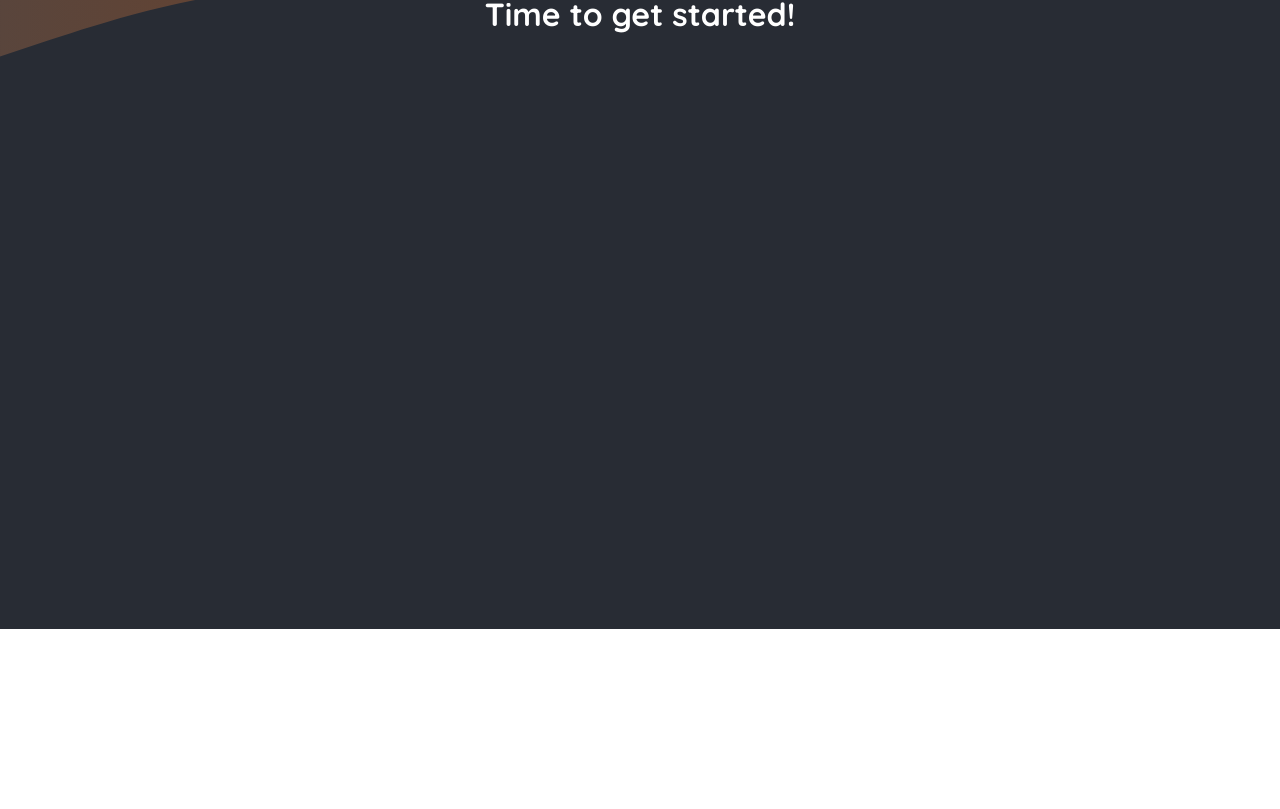
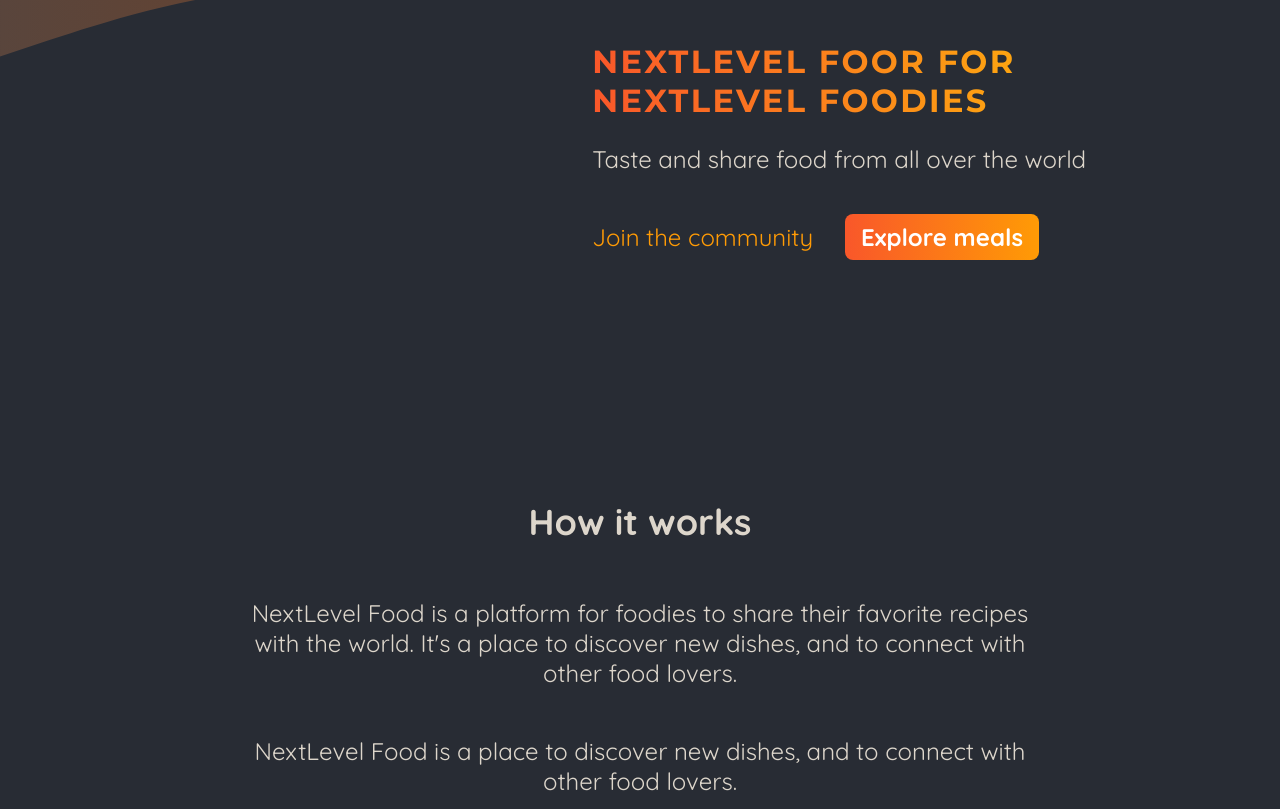
Before and after one commit to pedrolopezbiedma/Next, a Next.js app in the folder foodies/: page / in a window 1280 px wide. Shown: the part 171-980 px from the top of the page. Before the commit the page ends 800 px from the top, so only its background shows below. Built offline with nearby package versions, Linux system fonts and the light colour scheme.

Commit message:
Video 103

```diff
--- /dev/null
+++ b/foodies/app/page.module.css
@@ -0,0 +1,75 @@
+.header {
+  display: flex;
+  gap: 3rem;
+  margin: 3rem auto;
+  width: 90%;
+  max-width: 75rem;
+}
+
+.slideshow {
+  width: 40rem;
+  height: 25rem;
+}
+
+.hero {
+  color: #ddd6cb;
+  font-size: 1.5rem;
+}
+
+.hero h1 {
+  font-size: 2rem;
+  font-weight: bold;
+  font-family: 'Montserrat', sans-serif;
+  letter-spacing: 0.15rem;
+  text-transform: uppercase;
+  background: linear-gradient(90deg, #f9572a, #ffc905);
+  background-clip: text;
+  -webkit-background-clip: text;
+  -webkit-text-fill-color: transparent;
+}
+
+.cta {
+  font-size: 1.5rem;
+  display: flex;
+  gap: 1rem;
+}
+
+.cta a {
+  display: inline-block;
+  margin-top: 1rem;
+  padding: 0.5rem 1rem;
+  border-radius: 0.5rem;
+  background: linear-gradient(90deg, #f9572a, #ff9b05);
+  color: #ffffff;
+  font-weight: bold;
+  text-decoration: none;
+}
+
+.cta a:hover,
+.cta a:active {
+  background: linear-gradient(90deg, #fd4715, #f9b241);
+}
+
+.cta a:first-child {
+  background: transparent;
+  font-weight: normal;
+  color: #ff9b05;
+  padding-left: 0;
+}
+
+.cta a:first-child:hover,
+.cta a:first-child:active {
+  background: transparent;
+  color: #f9b241;
+}
+
+.section {
+  display: flex;
+  flex-direction: column;
+  color: #ddd6cb;
+  font-size: 1.5rem;
+  max-width: 50rem;
+  width: 90%;
+  margin: 2rem auto;
+  text-align: center;
+}
--- a/foodies/app/page.tsx
+++ b/foodies/app/page.tsx
@@ -1,9 +1,50 @@
+import Link from "next/link";
+
+import Styles from "./page.module.css";
+
 export default function Home() {
-  return (
-    <main>
-      <h1 style={{ color: 'white', textAlign: 'center' }}>
-        Time to get started!
-      </h1>
-    </main>
-  );
+	return (
+		<>
+			<header className={Styles.header}>
+				<div className={Styles.slideshow}></div>
+				<div>
+					<div className={Styles.hero}>
+						<h1>NextLevel foor for NextLevel foodies</h1>
+						<p>Taste and share food from all over the world</p>
+					</div>
+					<div className={Styles.cta}>
+						<Link href="/">Join the community</Link>
+						<Link href="/meals">Explore meals</Link>
+					</div>
+				</div>
+			</header>
+			<main>
+				<section className={Styles.section}>
+					<h2>How it works</h2>
+					<p>
+						NextLevel Food is a platform for foodies to share their favorite
+						recipes with the world. It&apos;s a place to discover new dishes,
+						and to connect with other food lovers.
+					</p>
+					<p>
+						NextLevel Food is a place to discover new dishes, and to connect
+						with other food lovers.
+					</p>
+				</section>
+
+				<section className={Styles.section}>
+					<h2>Why NextLevel Food?</h2>
+					<p>
+						NextLevel Food is a platform for foodies to share their favorite
+						recipes with the world. It&apos;s a place to discover new dishes,
+						and to connect with other food lovers.
+					</p>
+					<p>
+						NextLevel Food is a place to discover new dishes, and to connect
+						with other food lovers.
+					</p>
+				</section>
+			</main>
+		</>
+	);
 }
```
Also changed, not shown: 1 other file (tests, documents, lock files or other folders).
